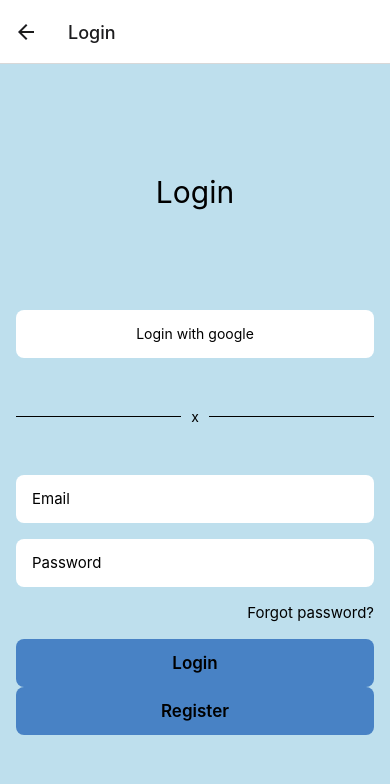
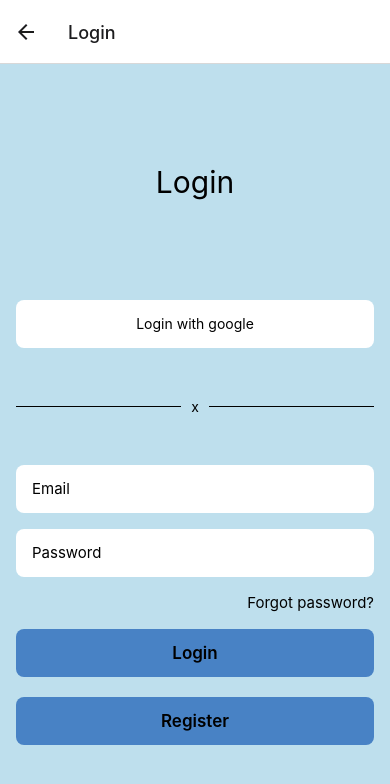
Before and after one commit to xMaxH/WhatsMap, a React Native app in the folder whatsMap/: screen /Login in a window 390 px wide. Shown: the top 784 px of the page. Built offline with nearby package versions, Linux system fonts and the light colour scheme.

Commit message:
endret litt

```diff
--- a/whatsMap/Screens/Login.tsx
+++ b/whatsMap/Screens/Login.tsx
@@ -94,6 +94,9 @@ export default function Login({navigation})
                         <View style={styles.button}>
                             <Text style={styles.buttonTitle}>Login</Text>
                         </View>
+
+                        <SizedBox height={20}/>
+
                         <View style={styles.button}>
                             <Text onPress={() => navigation.navigate('Register')} style={styles.buttonTitle}>
                                 Register
```
